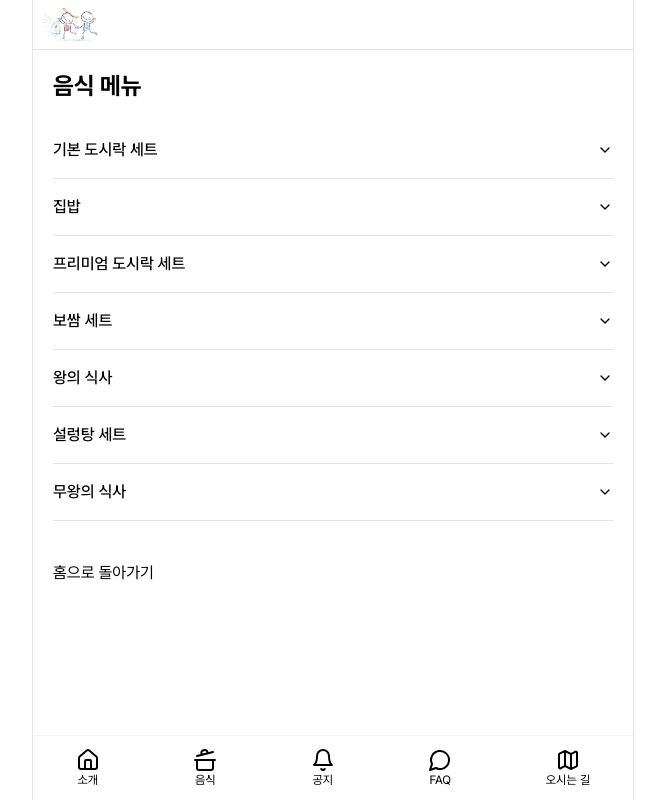
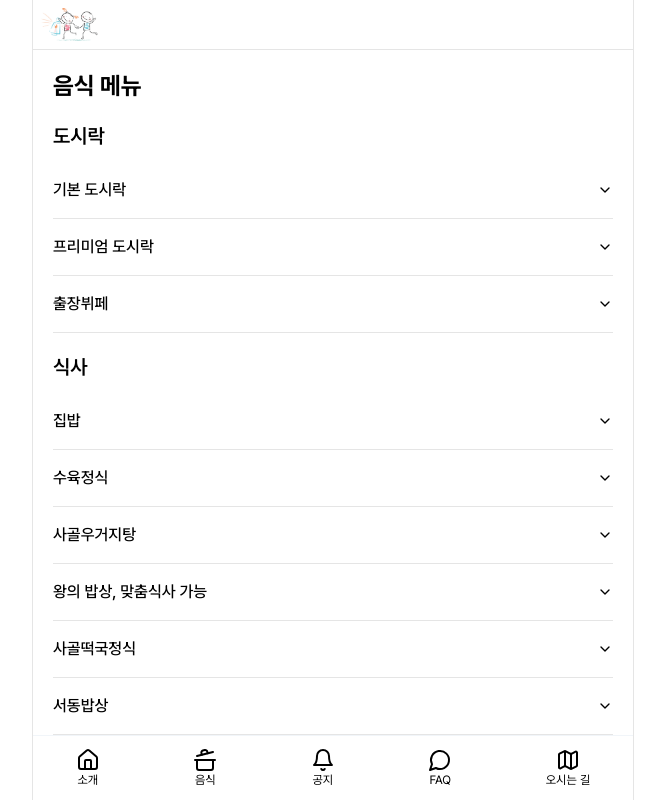
Before and after one commit to Youth-Restaurant/website, a Next.js app: page /food in a window 1280 px wide. Shown: the top 800 px of the page, without its empty margins (307-972 px from the left). Built offline with nearby package versions, Linux system fonts and the light colour scheme.

Commit message:
fix: 음식 메뉴 페이지

```diff
--- a/app/food/page.tsx
+++ b/app/food/page.tsx
@@ -5,50 +5,92 @@ import {
   AccordionContent,
 } from "@/components/ui/accordion";
 import Link from "next/link";
+import { ArrowLeft } from "lucide-react";
 
 // 음식 메뉴 데이터 배열
-const foodMenu = [
+const lunchboxMenu = [
   {
     id: "basic-lunchbox",
-    name: "기본 도시락 세트",
+    name: "기본 도시락",
     price: "10,000원",
-    description: "신선한 재료로 만든 기본 도시락 세트입니다.",
+    description:
+      "익산에서 가장 맛있는 품질 좋은 도시락. 나물 3가지, 김치, 밑반찬 3가지, 제육볶음, 국, 잡곡밥이 포함됩니다. 저렴하지만 건강한 식사를 하실 수 있습니다.",
+    important: "10인 이상 주문 가능",
   },
+  {
+    id: "premium-lunchbox",
+    name: "프리미엄 도시락",
+    price: "15,000원~",
+    description:
+      "한국의 맛과 정성이 가득 담긴 프리미엄 도시락입니다. 10첩, 건강한 찬 구성과 함께 메인 요리 선택 가능 (소고기, 수육, 제육 등). 각종 행사 및 회의에 적합합니다.",
+    important: "10인 이상 주문 가능",
+  },
+  {
+    id: "buffet",
+    name: "출장뷔페",
+    price: "20,000원~",
+    description:
+      "모임과 행사에 맞춘 출장뷔페. 다양한 한식, 양식, 다과를 포함하며, 결혼 피로연, 동문회, 학회 등 각종 모임에 적합합니다.",
+    important: "소규모 모임 최소 30만원 이상",
+  },
+];
+
+const mealMenu = [
   {
     id: "homemade-meal",
     name: "집밥",
     price: "10,000원",
-    description: "가정식 느낌을 살린 정성 가득한 집밥 메뉴입니다.",
-  },
-  {
-    id: "premium-lunchbox",
-    name: "프리미엄 도시락 세트",
-    price: "15,000원",
-    description: "다양한 요리와 고급 재료로 구성된 도시락 세트입니다.",
+    description:
+      "익산의 집밥 느낌을 살린 정성 가득한 밥상입니다. 10여 가지의 반찬과 나물, 고기, 생선, 김치 등이 포함되어 매일 다른 반찬이 제공됩니다.",
+    important: "커피와 다과 추가요금 3,000원",
   },
   {
     id: "boiled-pork",
-    name: "보쌈 세트",
+    name: "수육정식",
     price: "15,000원",
-    description: "부드럽고 맛있는 보쌈과 함께하는 세트입니다.",
+    description:
+      "익산에서 가장 맛있는 수육 정식입니다. 수육 한상차림으로 풍성하고 우아한 식사를 즐길 수 있습니다.",
+    important: "커피와 다과 추가요금 3,000원",
+  },
+  {
+    id: "ox-tail-soup",
+    name: "사골우거지탕",
+    price: "15,000원",
+    description:
+      "한국의 맛과 정성이 가득 담긴 사골우거지탕. 국내산 재료로 조리되며, 따뜻하고 깊은 맛을 자랑합니다.",
+    important: "커피와 다과 추가요금 3,000원",
   },
   {
     id: "king-meal",
-    name: "왕의 식사",
-    price: "20,000원",
-    description: "왕의 식사로 불리는 이 메뉴는 맞춤형 제공이 가능합니다.",
+    name: "왕의 밥상, 맞춤식사 가능",
+    price: "50,000원",
+    description:
+      "구운 갈비, 수육, 생선 요리 등 다양한 요리로 구성된 왕의 밥상. 맞춤식사가 가능하며, 특별한 행사에 적합한 메뉴입니다.",
+    important: "사전 예약 필수 4인 이상",
   },
   {
     id: "ox-bone-soup",
-    name: "설렁탕 세트",
+    name: "사골떡국정식",
     price: "20,000원",
-    description: "진한 국물의 설렁탕과 반찬으로 구성된 식사입니다.",
+    description:
+      "사골 국물에 떡을 넣어 만든 전통적인 떡국 정식입니다. 수육, 마늘빵, 모듬 나물, 밑반찬, 김치, 다과 포함.",
+    important: "사전 예약 필수 2인 이상",
+  },
+  {
+    id: "seodong-meal",
+    name: "서동밥상",
+    price: "30,000원",
+    description:
+      "전통적인 요리들로 구성된 서동밥상. 수육, 잡채, 모듬 전, 샐러드, 모듬 나물, 생선 요리, 김치 등 다양한 메뉴로 제공됩니다.",
+    important: "사전 예약 필수 4인 이상",
   },
   {
     id: "muwang-meal",
-    name: "무왕의 식사",
+    name: "무왕밥상",
     price: "50,000원",
-    description: "프리미엄 요리로 구성된 특별한 식사 메뉴입니다.",
+    description:
+      "프리미엄 요리로 구성된 무왕밥상. 구운 갈비, 수육, 생선 요리, 샐러드 등 고급 요리들로 구성되며, 사전 예약이 필요합니다.",
+    important: "사전 예약 필수 4인 이상",
   },
 ];
 
@@ -56,19 +98,51 @@ export default function Food() {
   return (
     <main className="min-h-screen p-5">
       <h1 className="text-2xl font-bold mb-5">음식 메뉴</h1>
+
+      <h2 className="text-xl font-semibold mt-5 mb-3">도시락</h2>
       <Accordion type="single" collapsible>
-        {foodMenu.map((item) => (
+        {lunchboxMenu.map((item) => (
           <AccordionItem key={item.id} value={item.id}>
             <AccordionTrigger>{item.name}</AccordionTrigger>
             <AccordionContent>
-              <p>가격: {item.price}</p>
+              <p>
+                가격: <strong>{item.price}</strong>
+              </p>
               <p>{item.description}</p>
+              {item.important && (
+                <p style={{ color: "red" }}>{item.important}</p>
+              )}
             </AccordionContent>
           </AccordionItem>
         ))}
       </Accordion>
+
+      <h2 className="text-xl font-semibold mt-5 mb-3">식사</h2>
+      <Accordion type="single" collapsible>
+        {mealMenu.map((item) => (
+          <AccordionItem key={item.id} value={item.id}>
+            <AccordionTrigger>{item.name}</AccordionTrigger>
+            <AccordionContent>
+              <p>
+                가격: <strong>{item.price}</strong>
+              </p>
+              <p>{item.description}</p>
+              {item.important && (
+                <p style={{ color: "red" }}>{item.important}</p>
+              )}
+            </AccordionContent>
+          </AccordionItem>
+        ))}
+      </Accordion>
+
       <div className="mt-10">
-        <Link href="/">홈으로 돌아가기</Link>
+        <Link
+          href="/"
+          className="bg-blue-500 text-white font-bold p-3 rounded inline-flex items-center"
+        >
+          <ArrowLeft className="h-5 w-5 mr-2" />
+          홈으로 돌아가기
+        </Link>
       </div>
     </main>
   );
```
